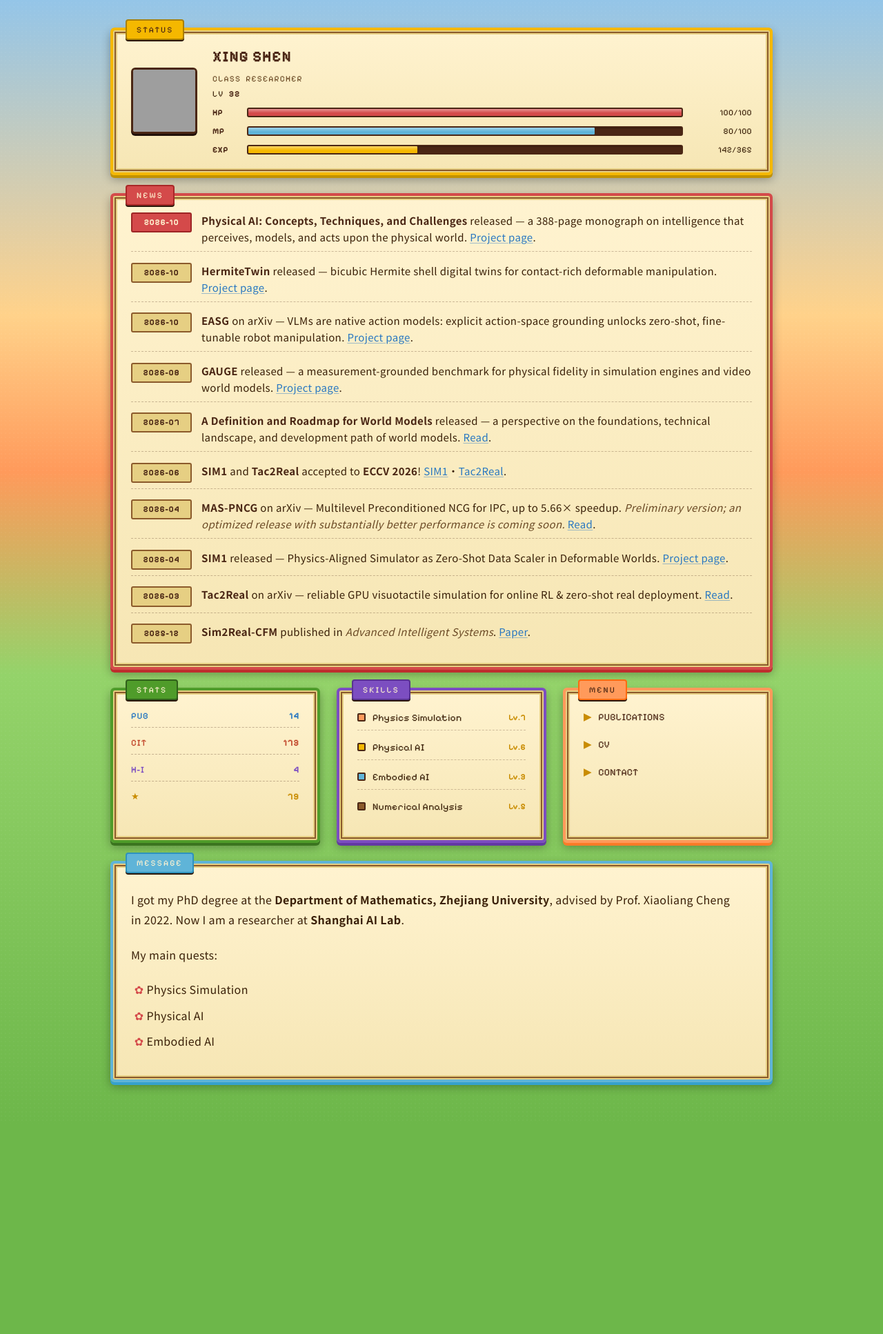
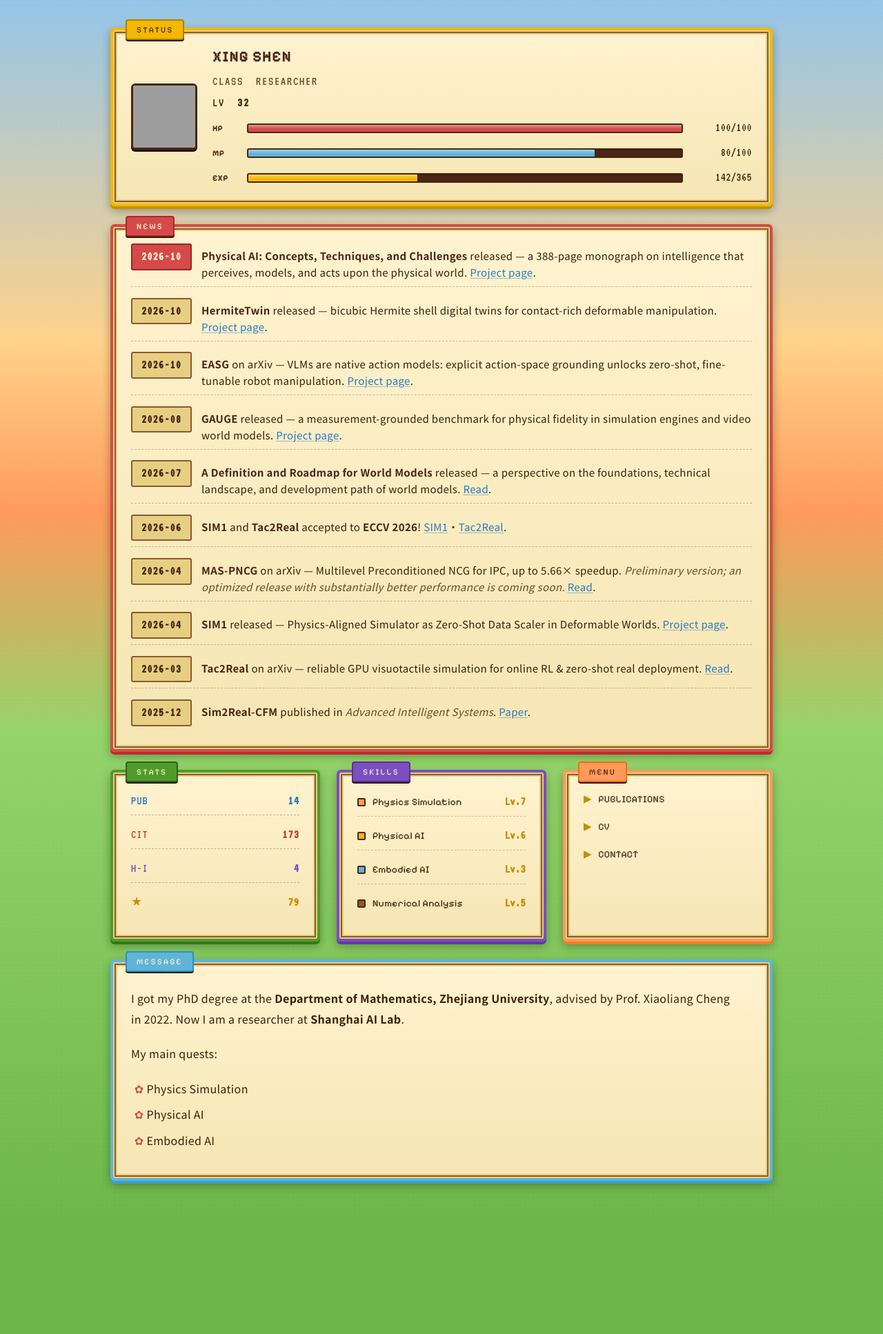
Before and after one commit to Xingbaji/xingbaji.github.io, a Jekyll site: the page built from _pages/about.md, in a window 1280 px wide. Shown: the whole page at 69% size. Built offline with Jekyll 4.4.1, drawn with Linux system fonts in a browser that asks for light colours; some web fonts are replaced; before the commit the page ends 1791 px from its top, so only the background shows below that; grey boxes are pictures that could not be loaded.

Commit message:
Use VT323 for homepage numbers and drop HermiteTwin venue
Pixelify Sans at 12-13px made digits like 0/8 and 2/3 hard to tell apart.

Co-Authored-By: Claude Opus 5.5 <noreply@anthropic.com>

```diff
--- a/_sass/_rpg.scss
+++ b/_sass/_rpg.scss
@@ -35,6 +35,8 @@ $sv-stat-gold:     #c98c00;
 /* Pixel fonts kept for accents (titles, menu, labels, numbers) */
 $sv-pixel-en:      "Pixelify Sans", "VT323", "DotGothic16", monospace;
 $sv-pixel-cjk:     "DotGothic16", "Pixelify Sans", monospace;
+/* Numbers & small labels — Pixelify is illegible at 12px (0/8, 2/3, 5/6 merge) */
+$sv-pixel-num:     "VT323", "Pixelify Sans", monospace;
 /* Readable body font — handwritten/storybook feel, strong CJK fallbacks */
 $sv-body:          "Klee One", "Zen Maru Gothic", "Noto Sans SC",
                    "PingFang SC", "Hiragino Sans GB", "Microsoft YaHei",
@@ -193,12 +195,12 @@ body.rpg-home-active .page  { padding: 0; float: none; width: 100%; }
     margin-bottom: 2px;
     text-shadow: 1px 1px 0 $sv-parchment-lt;
   }
-  &__class { color: $sv-text-dim; font-family: $sv-pixel-en; font-size: 12px; letter-spacing: 0.1em; }
-  &__lv    { color: $sv-text;     font-family: $sv-pixel-en; font-size: 12px; letter-spacing: 0.1em; }
+  &__class { color: $sv-text-dim; font-family: $sv-pixel-num; font-size: 18px; letter-spacing: 0.1em; }
+  &__lv    { color: $sv-text;     font-family: $sv-pixel-num; font-size: 18px; letter-spacing: 0.1em; }
 }
 
 .rpg-num {
-  font-family: $sv-pixel-en;
+  font-family: $sv-pixel-num;
   font-weight: 700;
   color: $sv-wood-dk;
 }
@@ -234,7 +236,7 @@ body.rpg-home-active .page  { padding: 0; float: none; width: 100%; }
     &--mp  { background-color: $sv-water;  }
     &--exp { background-color: $sv-gold;   }
   }
-  &__nums   { color: $sv-text; text-align: right; }
+  &__nums   { color: $sv-text; text-align: right; font-family: $sv-pixel-num; font-size: 18px; }
 }
 
 /* =========================================================================
@@ -258,13 +260,13 @@ body.rpg-home-active .page  { padding: 0; float: none; width: 100%; }
     display: flex; justify-content: space-between;
     padding: 6px 0;
     border-bottom: 1px dashed rgba($sv-wood-dk, 0.3);
-    font-family: $sv-pixel-en;
-    font-size: 13px;
+    font-family: $sv-pixel-num;
+    font-size: 18px;
     letter-spacing: 0.06em;
     &:last-child { border-bottom: none; }
   }
   &__k { color: $sv-text; font-weight: 500; }
-  &__v { font-family: $sv-pixel-en; font-weight: 700; }
+  &__v { font-family: $sv-pixel-num; font-weight: 700; }
 }
 
 .rpg-stats__row.rpg-c-red    { .rpg-stats__k, .rpg-stats__v { color: $sv-stat-red;    } }
@@ -298,8 +300,8 @@ body.rpg-home-active .page  { padding: 0; float: none; width: 100%; }
   &__name { color: $sv-text; font-family: $sv-pixel-en; }
   &__lv {
     margin-left: auto;
-    font-family: $sv-pixel-en;
-    font-size: 12px;
+    font-family: $sv-pixel-num;
+    font-size: 18px;
     font-weight: 700;
     color: $sv-stat-gold;
   }
@@ -420,8 +422,8 @@ body.rpg-home-active .page  { padding: 0; float: none; width: 100%; }
     }
   }
   &__date {
-    font-family: $sv-pixel-en;
-    font-size: 12px;
+    font-family: $sv-pixel-num;
+    font-size: 18px;
     font-weight: 700;
     letter-spacing: 0.06em;
     color: $sv-wood-dk;
```
Also changed, not shown: _publications/2026-10-16-HermiteTwin.md (+0 -1 lines).
